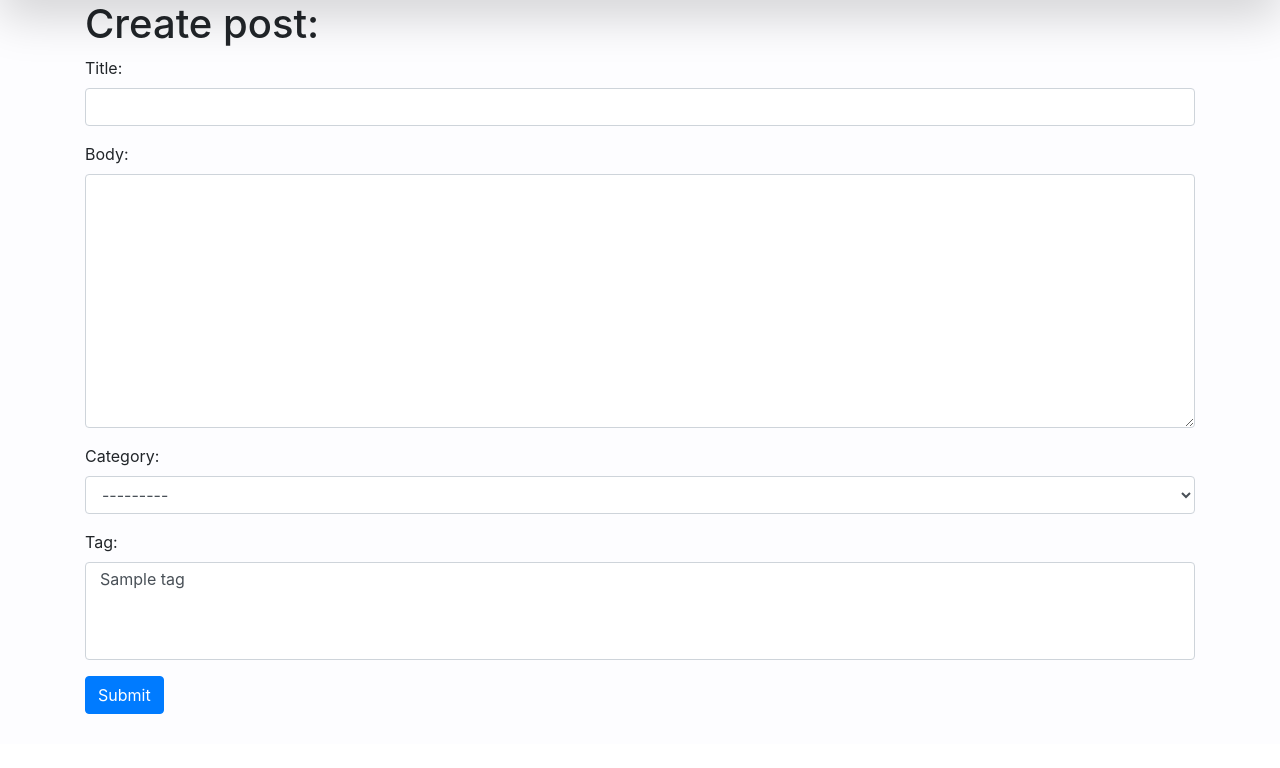
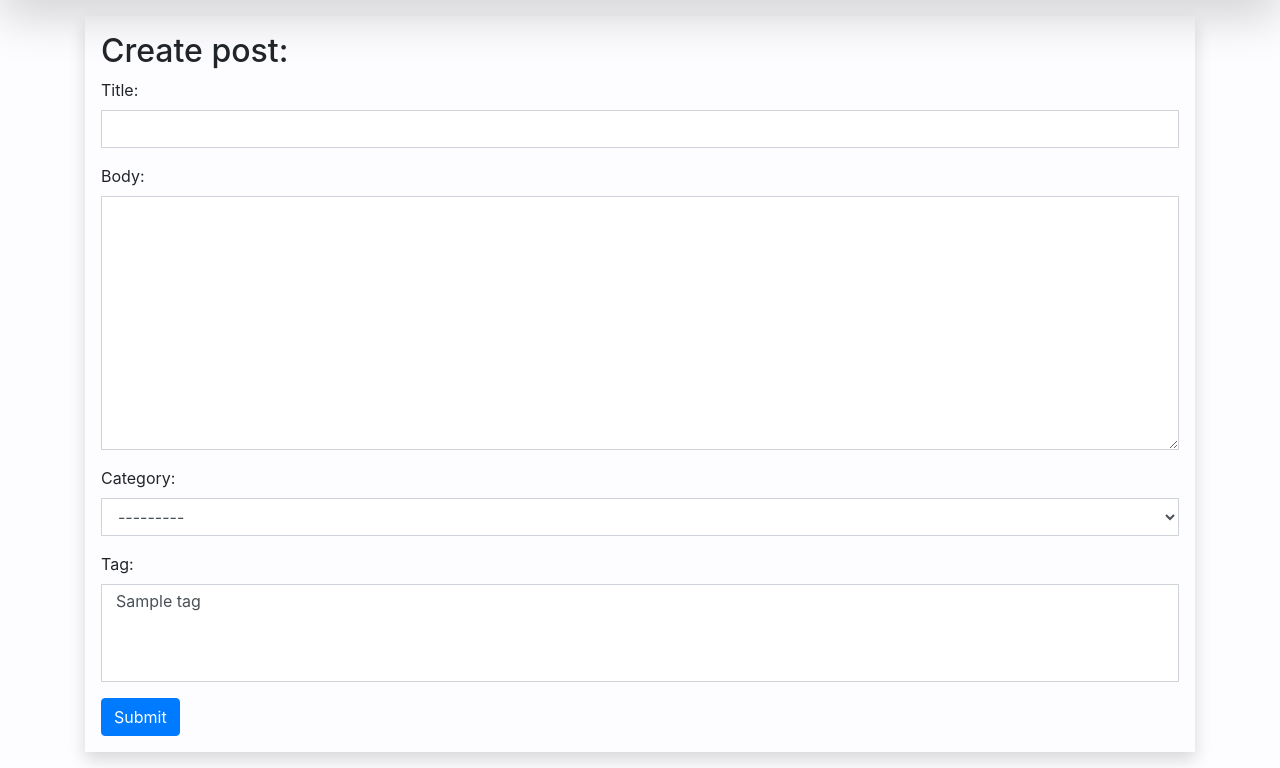
Before and after one commit to to-sky/dj-blog, a Django app: page /blog/post/create in a window 1280 px wide. Shown: the part 56-824 px from the top of the page. Before the commit the page ends 770 px from the top, so only its background shows below. Run offline with Django 3.2, Linux system fonts and the light colour scheme; tables that the repository leaves empty hold one stand-in row (values such as "Sample post"); some libraries are stand-ins or nearby versions.

Commit message:
added wysiwyg

```diff
--- a/static/css/style.css
+++ b/static/css/style.css
@@ -23,6 +23,10 @@ a {
 
 a:hover {
   color: #036cde;
+}
+
+.form-control {
+  border-radius: 0;
 }
 
 .page-item.active .page-link {
--- a/templates/base.html
+++ b/templates/base.html
@@ -32,7 +32,7 @@
         <div class="collapse navbar-collapse" id="navbarNav">
           <ul class="navbar-nav mr-auto">
             <li class="nav-item  {% if "/home" in request.path %}active{% endif %}">
-              <a class="nav-link" href="/home">
+              <a class="nav-link" href="{% url 'home' %}">
                 Home <span class="sr-only">(current)</span>
               </a>
             </li>
--- a/templates/blog/forms/post_create.html
+++ b/templates/blog/forms/post_create.html
@@ -4,7 +4,8 @@
 
 {% block main %}
   <div class="container">
-    <h1 >Create post:</h1>
+    <div class="col shadow my-3 p-3">
+      <h1 class="h2">Create post:</h1>
 
       <form action="{{ action }}" method="post">
         {% csrf_token %}
@@ -25,4 +26,15 @@
         <input type="submit" value="Submit" class="btn btn-primary">
       </form>
     </div>
+  </div>
 {% endblock %}
+
+{% block scripts %}
+  <script src="https://cloud.tinymce.com/stable/tinymce.min.js?apiKey=dx8b0exnz6aupmx3uci3tmye1ul50zf7m36rot1eukca7c00"></script>
+
+  <script>
+    tinymce.init({
+      selector: '#id_body'
+    });
+  </script>
+{% endblock %}
```
Lines whose indentation alone changed are shown as unchanged.
